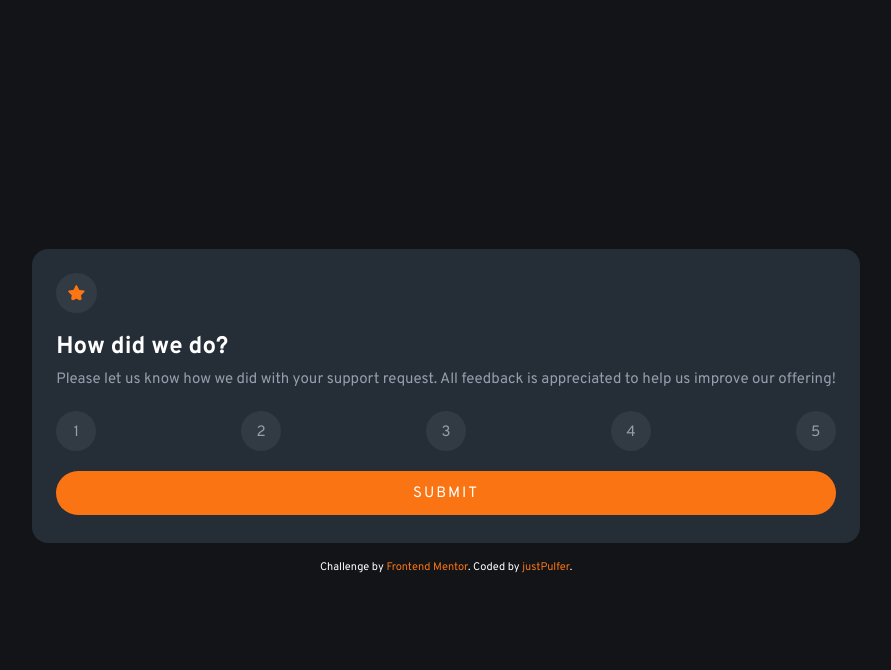
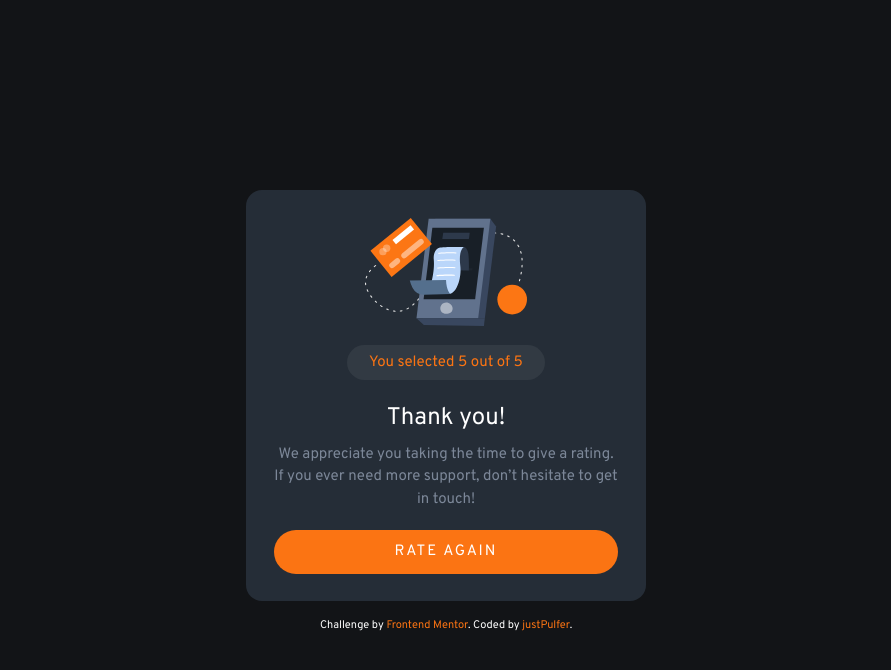
Before and after one commit to justPulfer/interactive-rating-component, a plain HTML site: page index.html in a window 1280 px wide. Both pictures are taken after a click on the button "SUBMIT". Shown: the whole page, without its empty margins (194-1085 px from the left). Drawn offline with Linux system fonts and the light colour scheme.

Commit message:
added js for functionality, completed

```diff
--- a/app.js
+++ b/app.js
@@ -0,0 +1,24 @@
+const container = document.querySelector('.container');
+const thankYouState = document.querySelector('.thank-you-state');
+
+const ratingCountBtn = document.querySelectorAll('.rating-count-btn');
+const ratingSelected = document.getElementById('rating-selected');
+const submitRatingBtn = document.getElementById('submit-rating-btn');
+const rateAgainBtn = document.getElementById('rate-again-btn');
+
+// Iterate over li's and pass value to RateAgainBtn
+
+submitRatingBtn.addEventListener('click', () => {
+    for (let rate of ratingCountBtn) {
+        rate.addEventListener('click', () => {
+            ratingSelected.innerHTML = rate.innerHTML;
+        })
+    }
+    container.classList.add('hidden');
+    thankYouState.classList.remove('hidden');
+})
+
+rateAgainBtn.addEventListener('click', () => {
+    thankYouState.classList.add('hidden');
+    container.classList.remove('hidden');
+})
--- a/index.html
+++ b/index.html
@@ -32,14 +32,14 @@
         </p>
       </div>
       <div class="submit-component">
-        <ul id="rating">
-          <li><button class="rating-count">1</button></li>
-          <li><button class="rating-count">2</button></li>
-          <li><button class="rating-count">3</button></li>
-          <li><button class="rating-count">4</button></li>
-          <li><button class="rating-count">5</button></li>
+        <ul id="ratings">
+          <li><button class="rating-count-btn">1</button></li>
+          <li><button class="rating-count-btn">2</button></li>
+          <li><button class="rating-count-btn">3</button></li>
+          <li><button class="rating-count-btn">4</button></li>
+          <li><button class="rating-count-btn">5</button></li>
         </ul>
-        <button type="submit" class="btn-submit">Submit</button>
+        <button type="submit" class="btn-submit" id="submit-rating-btn">Submit</button>
       </div>
     </div>
     <!-- Rating state end -->
@@ -47,14 +47,15 @@
     <!-- Thank you state start -->
     <div class="thank-you-state hidden">
       <img src="./images/illustration-thank-you.svg" alt="thank you illustration">
-      <p class="selection-message">You selected <span id="rating-selected"></span> <!-- Add rating here --> out of 5</p>
+      <p class="selection-message">You selected <span id="rating-selected">5</span> <!-- Add rating here --> out of 5
+      </p>
 
       <div class="thank-you-message">
         <p>Thank you!</p>
         <p>We appreciate you taking the time to give a rating. If you ever need more support,
           don&#8217;t hesitate to get in touch!</p>
       </div>
-      <button class="btn-submit">Rate Again</button>
+      <button type="button" class="btn-submit" id="rate-again-btn">Rate Again</button>
     </div>
     <!-- Thank you state end -->
 
--- a/style.css
+++ b/style.css
@@ -109,6 +109,7 @@ body {
     background-color: var(--accent-dark-blue);
     padding: 1.5rem;
     border-radius: 1rem;
+    max-width: 400px;
 }
 
 .container img {
@@ -135,13 +136,13 @@ body {
     gap: 1.25rem;
 }
 
-#rating {
+#ratings {
     display: flex;
     list-style-type: none;
     justify-content: space-between;
 }
 
-.rating-count {
+.rating-count-btn {
     width: 2.5rem;
     height: 2.5rem;
     border: none;
@@ -167,13 +168,17 @@ body {
     transition: 0.3s;
 }
 
-.btn-submit:hover,
-.rating-count:hover {
+.btn-submit:hover {
     color: var(--primary-color-orange);
     background-color: var(--neutral-color-white);
 }
 
-.rating-count:focus {
+.rating-count-btn:hover {
+    color: var(--neutral-color-white);
+    background-color: var(--primary-color-orange);
+}
+
+.rating-count-btn:focus {
     color: var(--neutral-color-white);
     background-color: var(--accent-medium-grey);
 }
@@ -197,6 +202,7 @@ body {
     border-radius: 1rem;
     padding: 1.725rem;
     text-align: center;
+    max-width: 400px;
 }
 
 .thank-you-state img {
```
